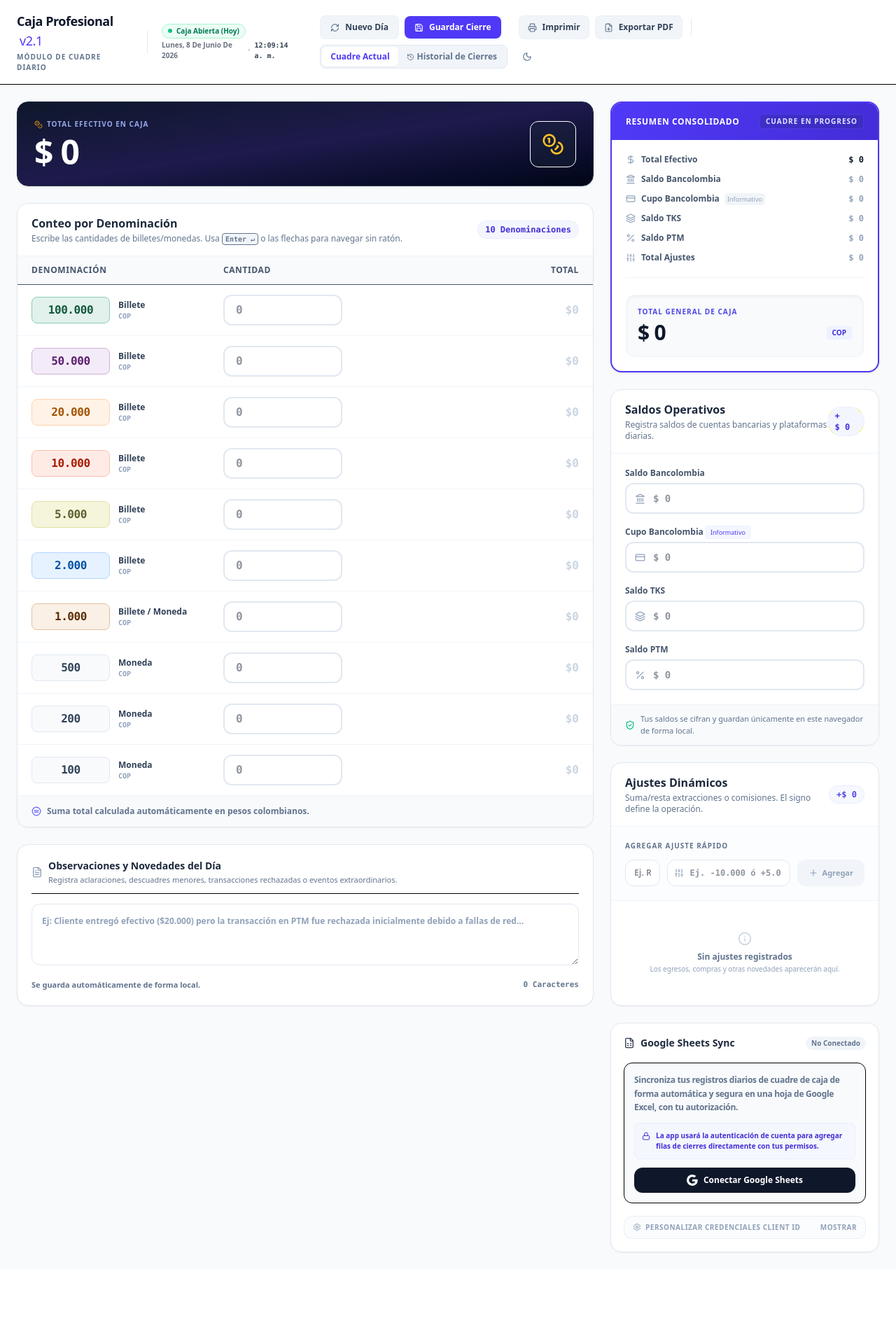
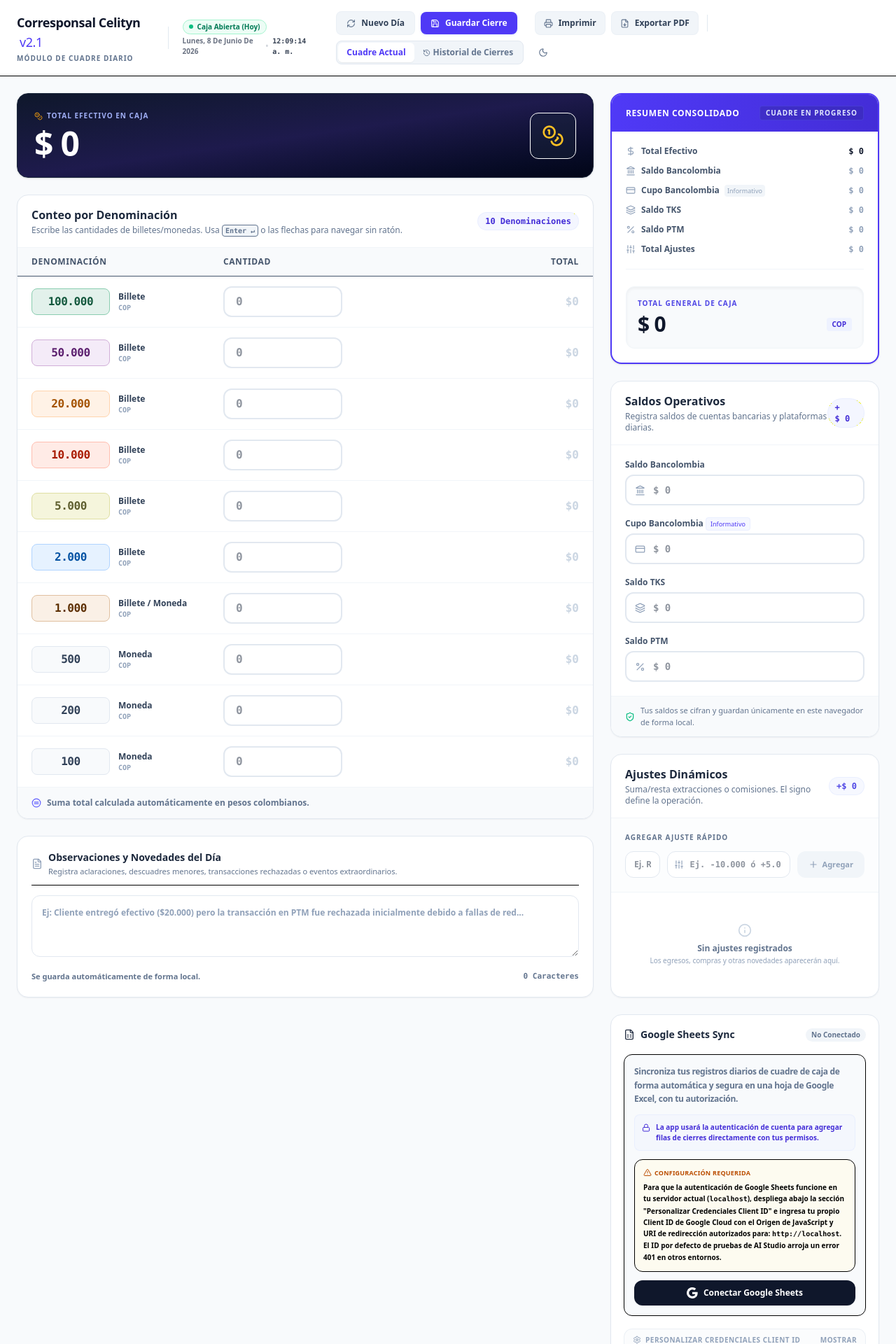
Before and after one commit to boterogabriel371-boop/corresponsal_bancolombia, a React (Vite) app: page / in a window 1280 px wide. Shown: the top 1920 px of the page at 70% size. Before the commit the page ends 1813 px from the top, so only its background shows below. Built offline with nearby package versions, Linux system fonts and the light colour scheme.

Commit message:
fix: resolve html2canvas color rendering and branding
- Implement stylesheet mocking to bypass Tailwind v4 oklch() parser issues in html2canvas.
- Update application title to "Corresponsal Celityn".
- Update Google Sheets configuration warning to flag invalid Client IDs.

```diff
--- a/src/App.tsx
+++ b/src/App.tsx
@@ -179,15 +179,36 @@ export default function App() {
       try {
         const element = document.getElementById("hidden-print-report-wrapper");
         if (!element) {
-          throw new Error("No se pudo encontrar el contenedor de impresión.");
+          throw new Error("No se pudo encontrar el contenedor de impresión (#hidden-print-report-wrapper).");
         }
 
-        const canvas = await html2canvas(element, {
-          scale: 2, // High DPI rendering
-          useCORS: true,
-          logging: false,
-          backgroundColor: "#ffffff",
+        // Workaround for html2canvas crashing on Tailwind v4's oklch() color function parser.
+        // We temporarily redefine document.styleSheets to be empty during parsing so html2canvas
+        // bypasses raw stylesheet processing and relies solely on the browser-resolved computed
+        // style values (which the browser naturally translates to standard RGB/RGBA values!).
+        const originalStyleSheetsDescriptor = Object.getOwnPropertyDescriptor(Document.prototype, "styleSheets");
+        Object.defineProperty(document, "styleSheets", {
+          get: () => [],
+          configurable: true,
         });
+
+        let canvas;
+        try {
+          canvas = await html2canvas(element, {
+            scale: 2, // High DPI rendering
+            useCORS: true,
+            logging: true, // Enable logging for debugging
+            backgroundColor: "#ffffff",
+            windowWidth: 792, // Explicitly set width to prevent viewport scaling bugs
+          });
+        } finally {
+          // Restore original document.styleSheets descriptor
+          if (originalStyleSheetsDescriptor) {
+            Object.defineProperty(document, "styleSheets", originalStyleSheetsDescriptor);
+          } else {
+            delete (document as any).styleSheets;
+          }
+        }
 
         const imgData = canvas.toDataURL("image/png", 1.0);
 
@@ -208,9 +229,9 @@ export default function App() {
 
         const dateStr = new Date(closure.createdAt).toISOString().split("T")[0];
         pdf.save(`Cuadre-de-Caja_${dateStr}.pdf`);
-      } catch (err) {
+      } catch (err: any) {
         console.error("PDF generation failed:", err);
-        alert("Ocurrió un error al generar el PDF. Por favor reintente.");
+        alert(`Ocurrió un error al generar el PDF: ${err?.message || err}. Por favor reintente o utilice la opción de imprimir directamente.`);
       } finally {
         setIsExporting(false);
         setExportMessage("");
@@ -277,8 +298,8 @@ export default function App() {
 
       {/* PERSISTENT INVISIBLE PRINT CONTENT FOR HTML2CANVAS & DIRECT SYSTEM PRINTING */}
       <div
-        style={{ position: "absolute", left: "-9999px", top: "-9999px", width: "792px" }}
-        className="absolute overflow-hidden bg-white"
+        style={{ position: "fixed", left: "0", top: "0", width: "792px", height: "auto", opacity: "0.01", pointerEvents: "none", zIndex: "-9999", overflow: "hidden" }}
+        className="bg-white"
         id="hidden-print-zone"
       >
         <div id="hidden-print-report-wrapper" className="bg-white" style={{ width: "792px" }}>
--- a/src/components/GoogleSheetsSync.tsx
+++ b/src/components/GoogleSheetsSync.tsx
@@ -326,15 +326,15 @@ export default function GoogleSheetsSync() {
             <span>La app usará la autenticación de cuenta para agregar filas de cierres directamente con tus permisos.</span>
           </div>
 
-          {/* Vercel instructions helper */}
-          {typeof window !== "undefined" && window.location.hostname !== "localhost" && !window.location.hostname.includes("run.app") && (
-            <div className="flex flex-col gap-1.5 p-3 bg-amber-50/60 dark:bg-amber-955/20 border border-amber-250/70 dark:border-amber-900/40 rounded-xl text-[10px] text-amber-850 dark:text-amber-400 font-bold animate-fade-in animate-pulse" id="gsheets-vercel-warning">
+          {/* Warning if they are using the dummy Client ID */}
+          {typeof window !== "undefined" && (clientIdInput.includes("dummy") || sheetsConfig.clientId.includes("dummy")) && (
+            <div className="flex flex-col gap-1.5 p-3 bg-amber-50/70 dark:bg-amber-955/20 border border-amber-250 dark:border-amber-900/40 rounded-xl text-[10px] text-amber-850 dark:text-amber-400 font-bold animate-fade-in" id="gsheets-dummy-warning">
               <span className="flex items-center gap-1 font-extrabold uppercase tracking-wide text-[9px] text-amber-700 dark:text-amber-450">
                 <AlertTriangle size={12} className="text-amber-550 shrink-0" />
-                Dominio Externo ({window.location.hostname})
+                Configuración Requerida
               </span>
-              <p className="leading-relaxed font-semibold text-slate-800 dark:text-slate-300">
-                Para que la autenticación de Sheets funcione en tu servidor de Vercel, despliega abajo la opción <strong>"Personalizar Credenciales Client ID"</strong> y registra tu propio Google Client ID configurado en tu Google Cloud Console con la URI de redirección autorizada: <code>https://{window.location.hostname}</code>. El Client ID por defecto solo autoriza entornos de desarrollo de AI Studio.
+              <p className="leading-relaxed font-semibold text-slate-850 dark:text-slate-300">
+                Para que la autenticación de Google Sheets funcione en tu servidor actual (<code>{window.location.hostname}</code>), despliega abajo la sección <strong>"Personalizar Credenciales Client ID"</strong> e ingresa tu propio <strong>Client ID de Google Cloud</strong> con el Origen de JavaScript y URI de redirección autorizados para: <code>{window.location.origin}</code>. El ID por defecto de pruebas de AI Studio arroja un error 401 en otros entornos.
               </p>
             </div>
           )}
--- a/src/components/Header.tsx
+++ b/src/components/Header.tsx
@@ -57,7 +57,7 @@ export default function Header({ onSave, onPrint, onExportPDF, onNewDay, theme,
       <div className="flex items-center gap-4" id="header-info">
         <div>
           <h1 className="text-lg font-extrabold text-slate-900 dark:text-slate-100 tracking-tight animate-fade-in" id="app-logo">
-            Caja Profesional <span className="text-indigo-600 dark:text-indigo-400 font-medium ml-1">v2.1</span>
+            Corresponsal Celityn <span className="text-indigo-600 dark:text-indigo-400 font-medium ml-1">v2.1</span>
           </h1>
           <p className="text-[10px] text-slate-500 dark:text-slate-400 font-extrabold uppercase tracking-widest mt-0.5" id="app-subtitle">
             Módulo de Cuadre Diario
```
